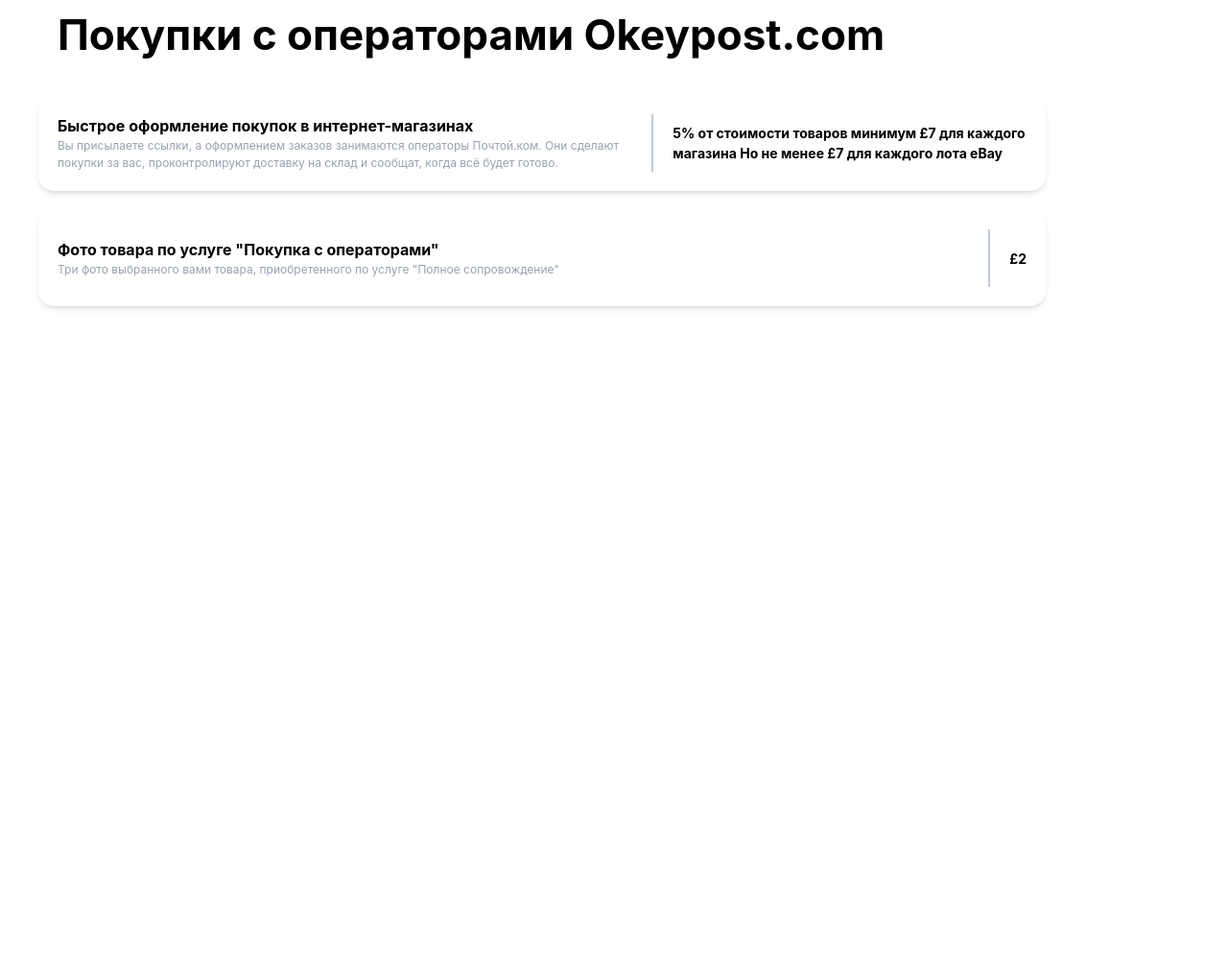
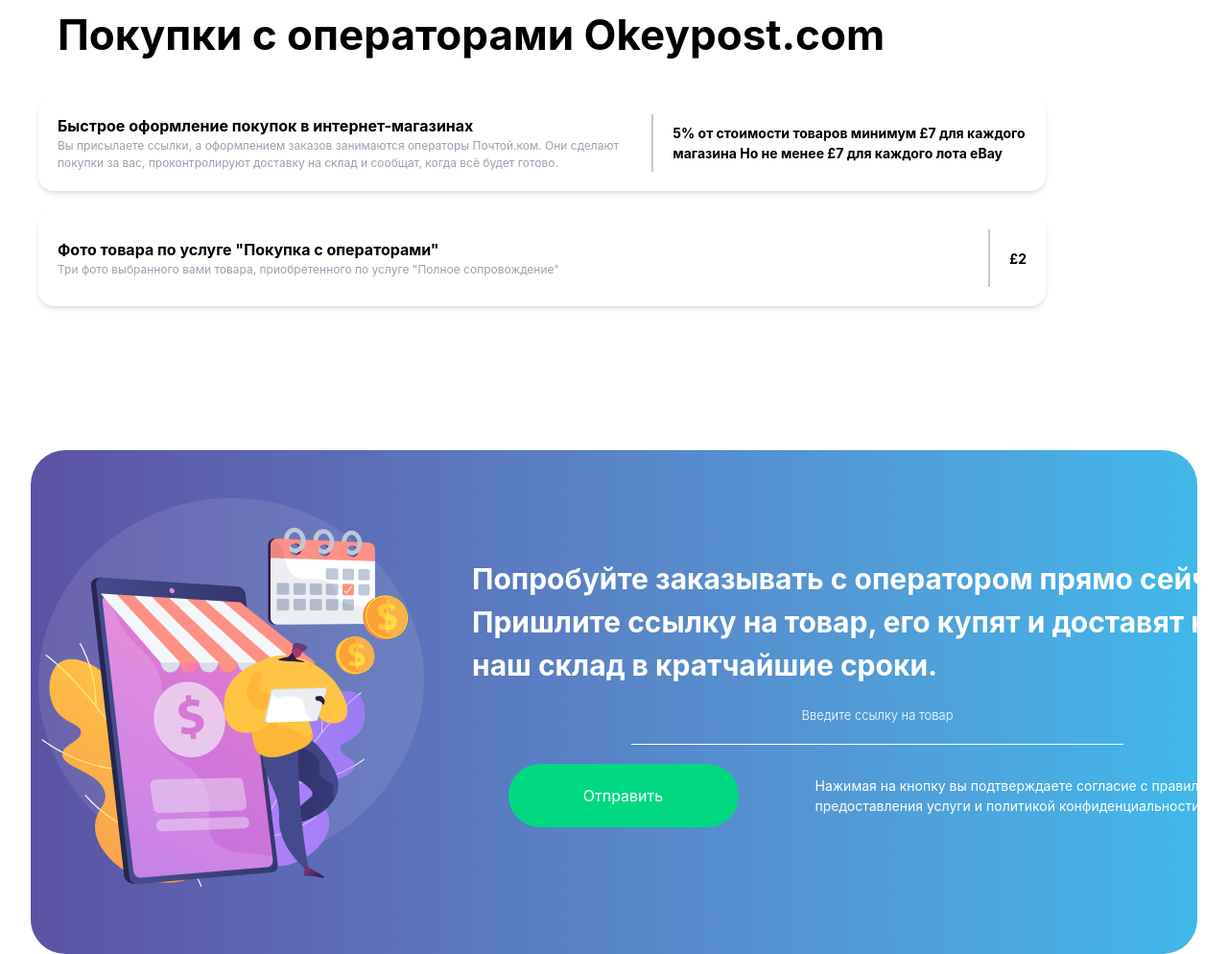
Before and after one commit to zargulak11-hash/bonus, a website: page src/main3.html in a window 1280 px wide. Shown: the part 3608-4602 px from the top of the page at 96% size. Before the commit the page ends 3937 px from the top, so only its background shows below. Drawn offline with nearby package versions, Linux system fonts and the light colour scheme; files that its build step writes are made by us from their sources.

Commit message:
section_main3

```diff
--- a/src/main3.html
+++ b/src/main3.html
@@ -343,6 +343,20 @@
   </div>
       </div>
 </section>
+<section
+            class="bg-gradient-to-r  from-[#5B52A3] mt-[60px] lg:mt-[150px]  m-auto to-[#40B8EA] rounded-[36px] w-full lg:w-[95%] pt-[50px] pb-[70px]">
+            <div class="max-w-[1200px] m-auto flex flex-col gap-[50px] lg:flex-row items-center">
+                <img src="./images/Ресурс 1 6.png" alt="">
+                <aside class="flex flex-col justify-center items-center  gap-[20px] text-[white]">
+                    <h1 class="lg:w-[845px] w-[360px] text-[30px]  font-[700]">Попробуйте заказывать с оператором прямо сейчас. Пришлите ссылку на товар, его купят и доставят на наш склад в кратчайшие сроки.   </h1>
+                     <p class="font-[300] text-[13px]">Введите ссылку на товар</p>
+                     <div class="border-b-[1px] border-[white] w-[300px] lg:w-[513px]"></div>
+                     <div class="flex gap-[20px] lg:gap-[80px] flex-col lg:flex-row items-center">
+                     <button class="w-[240px] h-[66px] rounded-[36px] bg-[#00D981] text-[white]">Отправить</button>
+                     <p class="w-[300px] lg:w-[450px] text-[14px]">Нажимая на кнопку вы подтверждаете согласие с правилами предоставления услуги и политикой конфиденциальности</p>
+                    </div>
+                </aside>
+        </section>
 
 </body>
 </html>
```
Also changed, not shown: src/images/Link.png (added), src/images/Ресурс 1 6.png (added).
